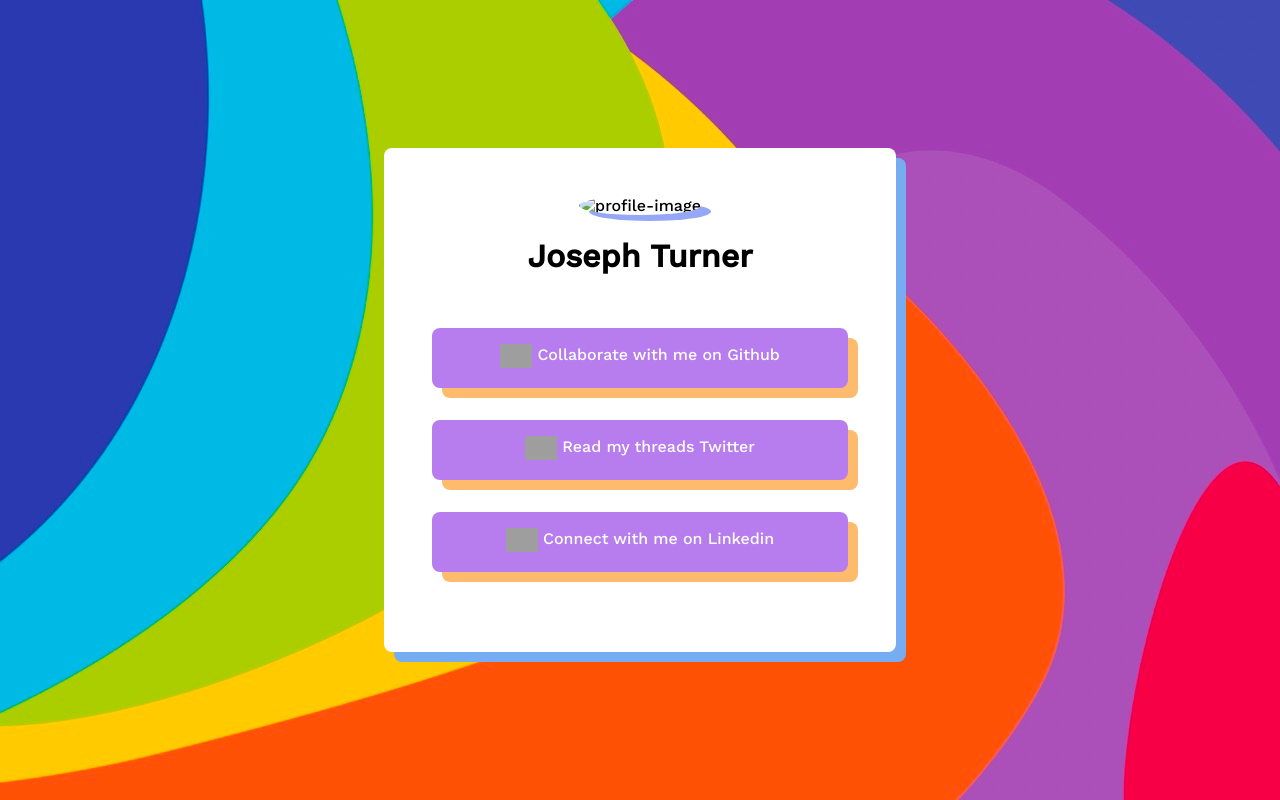
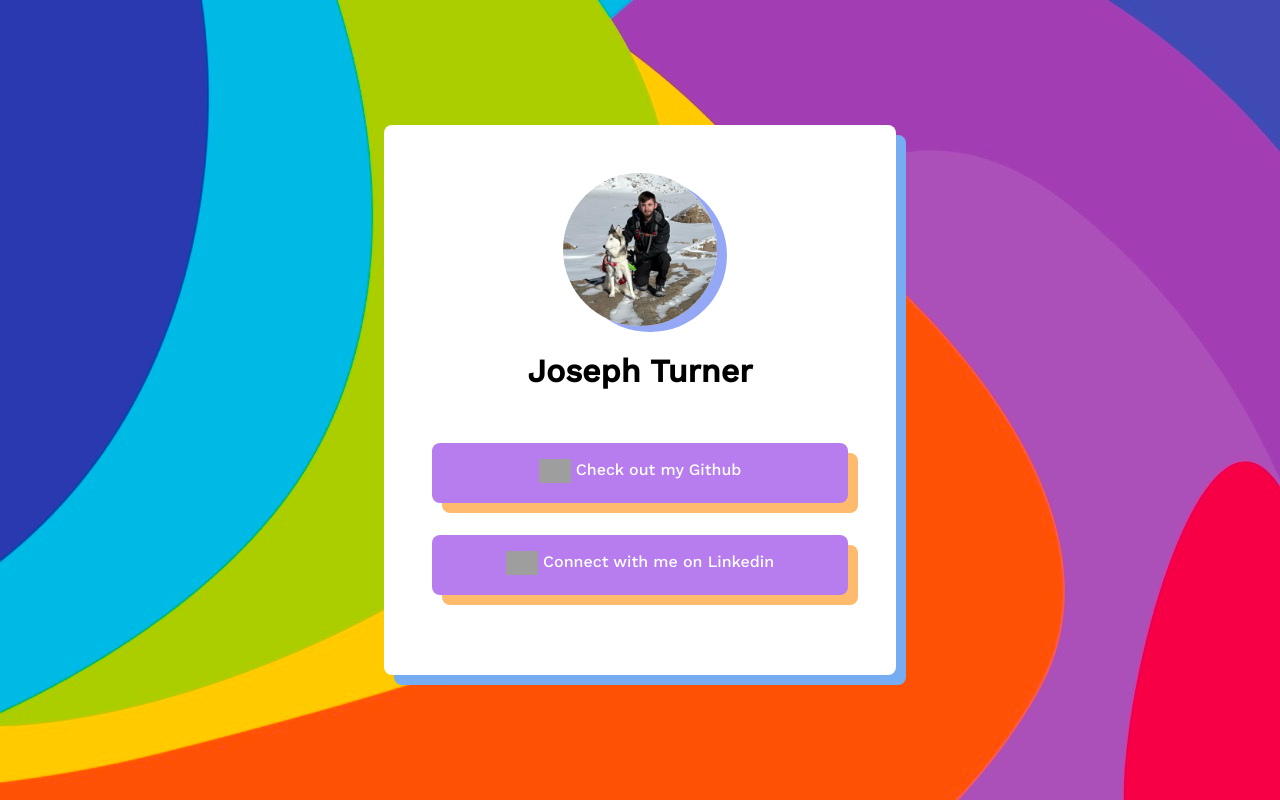
Before and after one commit to nebula8830/nebula8830.github.io, a plain HTML site: page index.html in a window 1280 px wide. Drawn offline with nearby package versions, Linux system fonts and the light colour scheme; grey boxes are pictures that could not be loaded.

Commit message:
unsaved changes from previous commit

```diff
--- a/index.html
+++ b/index.html
@@ -4,32 +4,27 @@
 <head>
     <meta charset="UTF-8">
     <meta name="viewport" content="width=device-width, initial-scale=1.0">
-    <title>Abstract</title>
+    <title>Joseph Turner</title>
     <link rel="stylesheet" href="style.css">
+    <link rel="icon" type="image/x-icon" href="/images/favicon.ico">
 </head>
 
 <body>
     <main>
         <div class="profile">
-            <img src="profilepic.jpeg" alt="profile-image">
+            <img src="ProfileImage.jpeg" alt="profile-image">
             <h1>Joseph Turner</h1>
         </div>
         <a href="https://github.com/nebula8830" target="blank">
             <div class="github">
                 <img src="https://img.icons8.com/fluency/48/000000/github.png" alt="Github-icon" />
-                <p>Collaborate <span>with me on Github</span></p>
-            </div>
-        </a>
-        <a href="https://twitter.com/" target="blank">
-            <div class="Twitter">
-                <img src="https://img.icons8.com/fluency/48/000000/twitter.png" alt="Twitter-icon" />
-                <p>Read <span>my threads Twitter</span></p>
+                <p>Check out my Github</p>
             </div>
         </a>
         <a href="https://www.linkedin.com/in/carrot9238/" target="blank">
             <div class="Linkedin">
                 <img src="https://img.icons8.com/fluency/48/000000/linkedin.png" alt="Linked-icon" />
-                <p>Connect <span>with me on Linkedin</span></p>
+                <p>Connect with me on Linkedin</p>
             </div>
         </a>
     </main>
```
